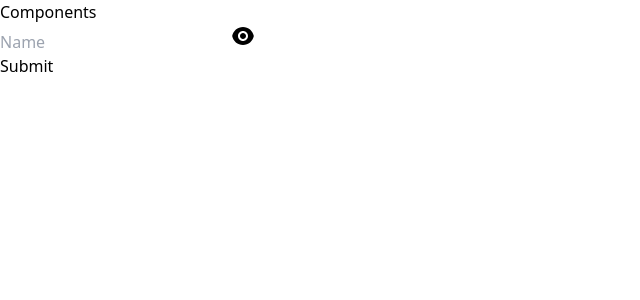
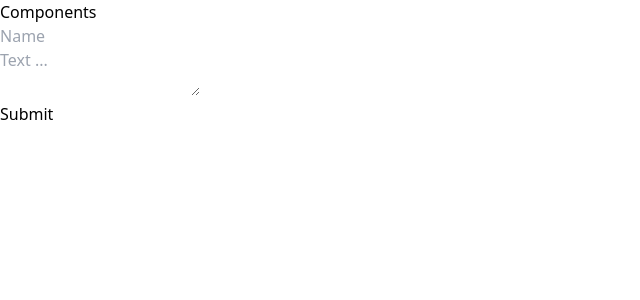
Before and after one commit to podestal/ui-components, a React (Vite) app: page / in a window 1280 px wide. Shown: the top 300 px of the page, without its empty margins (0-640 px from the left). Built offline with nearby package versions, Linux system fonts and the light colour scheme.

Commit message:
textArea componet

```diff
--- a/src/App.tsx
+++ b/src/App.tsx
@@ -1,10 +1,14 @@
 import { useRef, useState } from "react"
 import Input from "./components/Input"
+import TextArea from "./components/TextArea"
 
 const App = () => {
 
   const [value, setValue] = useState('')
   const [error, setError] = useState('')
+  const [errorText, seterrorText] = useState('')
+
+  const textRef = useRef<HTMLTextAreaElement>(null)
   const valueRef = useRef<HTMLInputElement>(null);
 
   const handleSubmit = (e: React.FormEvent<HTMLFormElement>) => {
@@ -12,12 +16,27 @@ const App = () => {
     setError('')
 
     const value = valueRef.current?.value
+    const text = textRef.current?.value
 
-    if(value?.length === 0) {
+    console.log('text',text);
+
+    if(!value && !text) {
+      setError('This value is necessary')
+      seterrorText('This text is necessary')
+      return
+    }
+
+    if(!value) {
       setError('This value is necessary')
       return
     }
+
+    if (!text) {
+      seterrorText('This text is necessary')
+      return
+    }
     console.log('Submitted:',value)
+    console.log('Submitted:',text)
 
 
   }
@@ -32,13 +51,15 @@ const App = () => {
         className="w-[250px]">
         <Input
           placeholder="Name"
-          type="password"
           error={error}
-          // value={value}
-          // setValue={setValue}
           ref={valueRef}
         />
-        <button>Submit</button>
+        <TextArea
+          error={errorText}
+          ref={textRef}
+        />
+
+        <button className="bg-blue-700 text-slate-50 py-2 px-4 rounded-md hover:bg-blue-600 mx-auto text-center mt-6">Submit</button>
       </form>
     </div>
   )
--- a/src/components/Input.tsx
+++ b/src/components/Input.tsx
@@ -1,7 +1,6 @@
-import React, { Dispatch, SetStateAction, useState, forwardRef } from "react";
+import React, { Dispatch, SetStateAction, useState, forwardRef, useEffect } from "react";
 import { RiEyeFill, RiEyeOffFill } from "@remixicon/react";
 
-// Define the props interface
 interface Props extends React.InputHTMLAttributes<HTMLInputElement> {
     placeholder?: string
     error?: string
@@ -10,7 +9,6 @@ interface Props extends React.InputHTMLAttributes<HTMLInputElement> {
     setValue?: Dispatch<SetStateAction<string>>
 }
 
-// Use forwardRef to wrap the component
 const Input = forwardRef<HTMLInputElement, Props>(({
     placeholder,
     error,
@@ -20,7 +18,13 @@ const Input = forwardRef<HTMLInputElement, Props>(({
     ...props
 }, ref) => {
     const [showPassword, setShowPassword] = useState(type === 'password');
-    const [showError, setShowError] = useState(error ? true : false)
+    const [showError, setShowError] = useState(false)
+
+    useEffect(() => {
+        if (error) {
+            setShowError(true)
+        }
+    }, [error])
 
     const handleShowPassword = () => {
         setShowPassword(prev => !prev);
@@ -48,12 +52,14 @@ const Input = forwardRef<HTMLInputElement, Props>(({
     }
 
     return (
-        <div className="max-w-[300px] flex flex-col justify-center items-center gap-4 relative">
+        <div className="max-w-[300px] flex flex-col justify-center items-center gap-4 relative my-2">
+            <>{console.log('Error:', error)}
+            </>
+            <>{console.log('show Error:', showError)}
+            </>
             <div className="relative w-full">
-                <>{console.log('error:', error)}</>
-                <>{console.log('showError:', showError)}</>
                 <input
-                    ref={ref} // Attach the forwarded ref here
+                    ref={ref}
                     className={`bg-gray-950 border-2 rounded-lg w-full text-slate-50 text-xs px-2 py-2 focus:border-blue-700 focus:outline-none
                                 ${showError ? 'border-red-500' : 'border-gray-800'}
                             `}
@@ -61,10 +67,11 @@ const Input = forwardRef<HTMLInputElement, Props>(({
                     type={showPassword && type === 'password' ? 'text' : type} // Use showPassword to toggle visibility
                     value={value}
                     onChange={handleInputChange}
-                    {...props} // Pass other props (e.g., onBlur, onFocus, etc.)
+                    {...props}
                 />
                 {type === 'password' && (
                     <button
+                        type="button"
                         onClick={handleShowPassword}
                         className="absolute inset-y-0 right-0 pr-3 flex items-center text-gray-600 hover:text-gray-400"
                     >
--- /dev/null
+++ b/src/components/TextArea.tsx
@@ -0,0 +1,55 @@
+import React, { Dispatch, SetStateAction, useState, forwardRef, useEffect } from "react";
+
+interface Props extends React.TextareaHTMLAttributes<HTMLTextAreaElement> {
+    placeholder?: string
+    error?: string
+    value?: string | number
+    setValue?: Dispatch<SetStateAction<string>>
+}
+
+const TextArea = forwardRef<HTMLTextAreaElement, Props>(({
+    placeholder,
+    error,
+    value,
+    setValue,
+    ...props
+}, ref) => {
+
+    const [showError, setShowError] = useState(false)
+
+    useEffect(() => {
+        if (error) {
+            setShowError(true)
+        }
+    }, [error])
+
+    const handleTextAreaChange = (e: React.ChangeEvent<HTMLTextAreaElement>) => {
+        if (e.target.value.length === 0) {
+            setShowError(true)
+        } else {
+            setShowError(false)
+        }
+    }
+
+    return (
+        <div className="max-w-[300px] flex flex-col justify-center items-center gap-4 relative my-2">
+                        {/* <>{console.log('Error:', error)}
+            </> */}
+            <div className="relative w-full">
+                <textarea
+                    ref={ref}
+                    className={`bg-gray-950 border-2 rounded-lg w-full text-slate-50 text-xs px-2 py-2 focus:border-blue-700 focus:outline-none
+                                ${showError ? 'border-red-500' : 'border-gray-800'}
+                            `}
+                    placeholder={placeholder ? placeholder : 'Text ...'}
+                    value={value}
+                    onChange={handleTextAreaChange}
+                    {...props}
+                />
+            </div>
+            {showError && <p className="text-xs text-red-500 mx-2">{error}</p>}
+        </div>
+    );
+});
+
+export default TextArea
```
